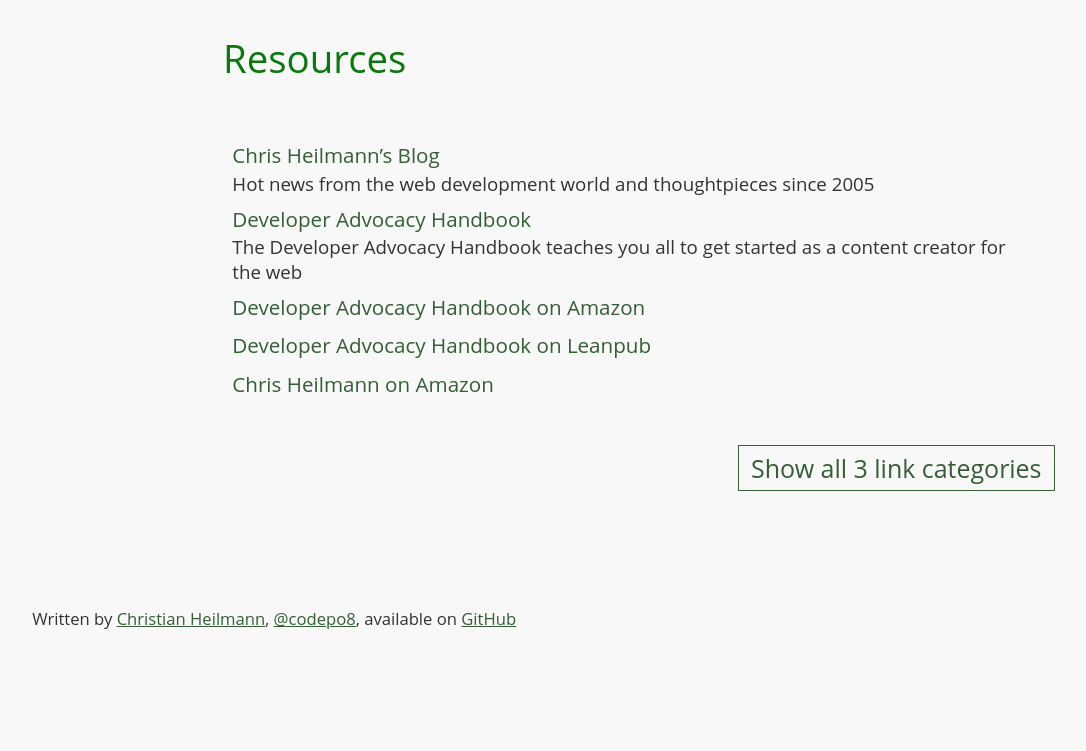
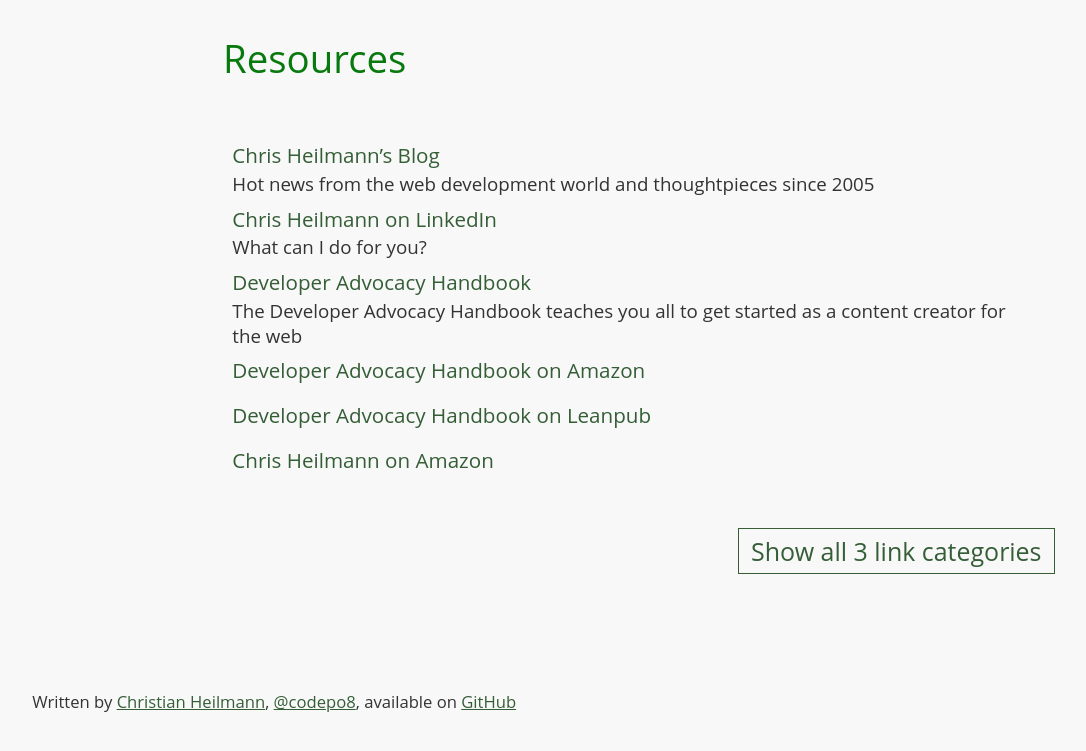
Before and after one commit to codepo8/linkshare, a Jekyll site: the page built from _links/resources.md, in a window 1280 px wide. Shown: the top 751 px of the page, without its empty margins (1-1087 px from the left). Built offline with Jekyll 4.4.1, drawn with Linux system fonts in a browser that asks for light colours.

Commit message:
rounding, adding links

```diff
--- a/_links/resources.md
+++ b/_links/resources.md
@@ -7,6 +7,8 @@ layout: default
 
 * [Chris Heilmann's Blog](https://christianheilmann.com)
 Hot news from the web development world and thoughtpieces since 2005
+* [Chris Heilmann on LinkedIn](https://www.linkedin.com/in/christianheilmann/)
+What can I do for you?
 * [Developer Advocacy Handbook](https://developer-advocacy.com)
 The Developer Advocacy Handbook teaches you all to get started as a content creator for the web
 * [Developer Advocacy Handbook on Amazon](https://www.amazon.com/dp/B0BKNTPDFJ/)
--- a/assets/styles.css
+++ b/assets/styles.css
@@ -67,8 +67,10 @@ div#snippets {
   flex-direction: column;
 }
 #snippets li {
+  border-radius: 5px;
   padding: .2em .5em;
   font-size: .9em;
+  min-height: 2em;
   padding-right: 2em;
   list-style: none;
   position: relative;
@@ -104,6 +106,7 @@ ul#snippets, #snippets ul{
   stroke: var(--background);
 }
 button.copy {
+  border-radius: 5px;
   position: absolute;
   right: 5px;
   top: 5px;
@@ -123,14 +126,6 @@ div#snippets {
 }
 div#snippets ul {
   position: relative;
-}
-ol li code {
-  color: var(--codetext);
-  display: inline-block;
-  background: var(--codebackground);;
-  border: 1px var(--codeborder) solid;
-  border-radius: 3px;
-  padding: 2px;
 }
 p a {
   color: var(--link);
```
